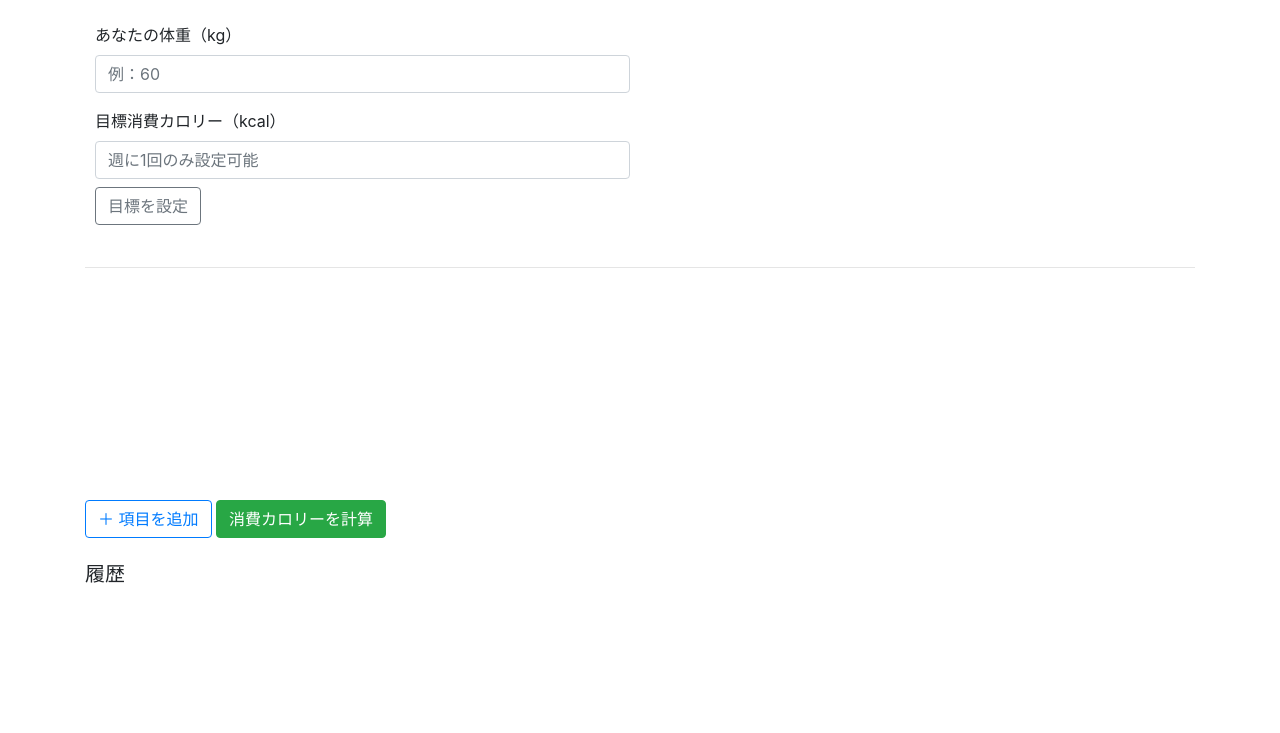
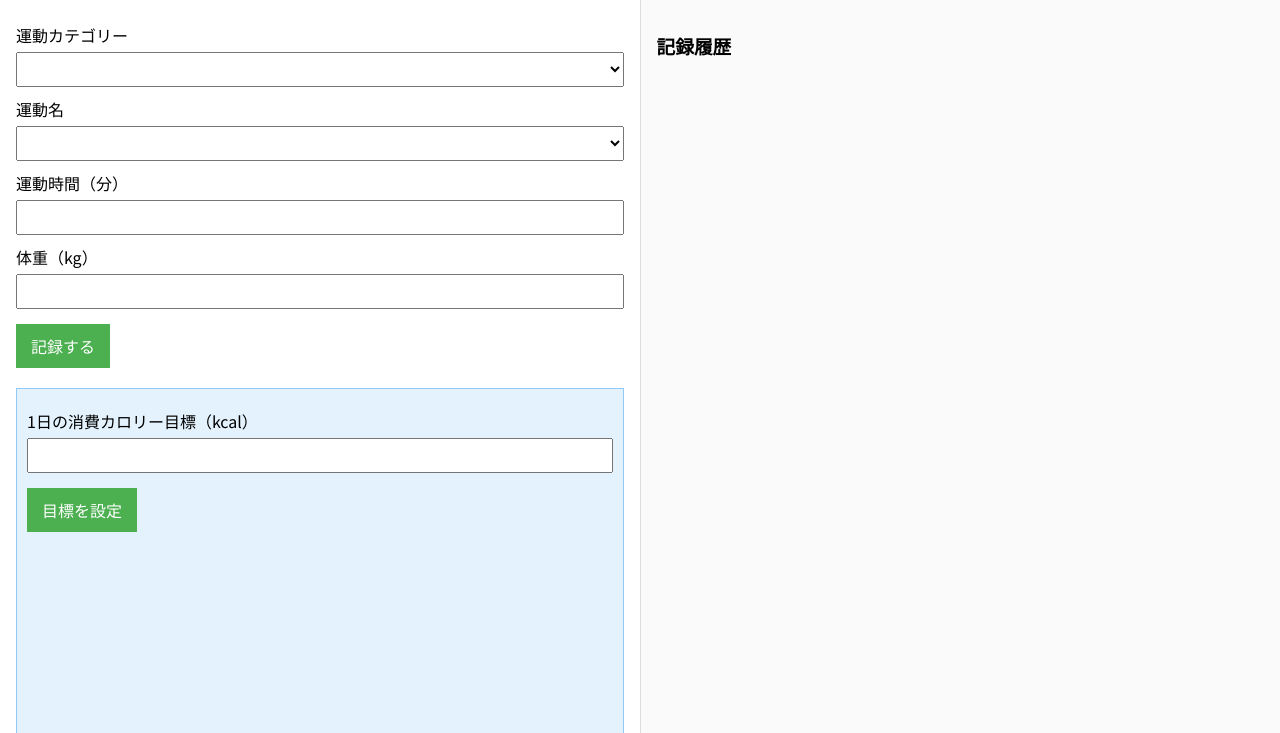
Before and after one commit to Criket34/BMIdata, a plain HTML site: page calorie.html in a window 1280 px wide. Shown: the part 67-800 px from the top of the page. Drawn offline with nearby package versions, Linux system fonts and the light colour scheme.

Commit message:
Add files via upload

```diff
--- a/calorie.html
+++ b/calorie.html
@@ -4,89 +4,130 @@
   <meta charset="UTF-8" />
   <meta name="viewport" content="width=device-width, initial-scale=1.0"/>
   <title>消費カロリー記録</title>
-  <link rel="stylesheet" href="https://stackpath.bootstrapcdn.com/bootstrap/4.5.2/css/bootstrap.min.css"/>
-  <script src="https://cdn.jsdelivr.net/npm/chart.js"></script>
-  <script src="https://www.gstatic.com/firebasejs/9.22.0/firebase-app-compat.js"></script>
-  <script src="https://www.gstatic.com/firebasejs/9.22.0/firebase-auth-compat.js"></script>
-  <script src="https://www.gstatic.com/firebasejs/9.22.0/firebase-firestore-compat.js"></script>
+  <link rel="stylesheet" href="https://fonts.googleapis.com/css2?family=Noto+Sans+JP&display=swap">
   <style>
-    .entry-group {
-      border: 1px solid #ccc;
+    body {
+      font-family: 'Noto Sans JP', sans-serif;
+      margin: 0;
+      padding: 0;
+      background-color: #f5f5f5;
+    }
+    header {
+      background-color: #3f51b5;
+      color: white;
+      padding: 1rem;
+      text-align: center;
+      font-size: 1.4rem;
+    }
+    .container {
+      display: flex;
+      height: calc(100vh - 64px); /* ヘッダー高さを除外 */
+    }
+    .input-section, .history-section {
+      flex: 1;
+      padding: 1rem;
+      overflow-y: auto;
+      box-sizing: border-box;
+    }
+    .input-section {
+      background-color: #ffffff;
+      border-right: 1px solid #ddd;
+    }
+    .history-section {
+      background-color: #fafafa;
+    }
+    label {
+      display: block;
+      margin: 10px 0 5px;
+    }
+    select, input[type="number"], input[type="text"] {
+      width: 100%;
+      padding: 8px;
+      box-sizing: border-box;
+    }
+    button {
+      margin-top: 15px;
+      padding: 10px 15px;
+      font-size: 1rem;
+      background-color: #4CAF50;
+      color: white;
+      border: none;
+      cursor: pointer;
+    }
+    button:hover {
+      background-color: #45a049;
+    }
+    .record-item {
       padding: 10px;
+      background-color: #fff;
+      border: 1px solid #ddd;
       margin-bottom: 10px;
-      border-radius: 5px;
-      background-color: #f9f9f9;
     }
-    .flex-container {
-      display: flex;
-      flex-wrap: wrap;
-      justify-content: space-between;
+    .record-item button {
+      background-color: #f44336;
+      margin-top: 8px;
     }
-    .left-panel, .right-panel {
-      flex: 1;
-      min-width: 300px;
-      margin: 10px;
+    .record-item button:hover {
+      background-color: #d32f2f;
     }
-    .scroll-container {
-      max-height: 300px;
-      overflow-y: auto;
-      padding-right: 10px;
+    .undo-button {
+      background-color: #2196F3;
+      margin-left: 10px;
     }
-    #entries.scroll-container {
-      min-height: 200px;
+    .undo-button:hover {
+      background-color: #1976D2;
     }
-    #comparisonChart {
-      max-width: 100%;
-    }
-    .kcal-result {
-      font-weight: bold;
-      color: #007bff;
-      margin-top: 5px;
+    .goal-section {
+      margin-top: 20px;
+      padding: 10px;
+      background-color: #e3f2fd;
+      border: 1px solid #90caf9;
     }
   </style>
 </head>
 <body>
-  <nav class="navbar navbar-dark bg-dark">
-    <div class="container">
-      <a href="#" class="navbar-brand">消費カロリー記録</a>
-    </div>
-  </nav>
+  <header>消費カロリー記録</header>
 
-  <main class="container mt-4">
-    <div class="flex-container">
-      <div class="left-panel">
-        <div class="form-group">
-          <label for="user-weight">あなたの体重（kg）</label>
-          <input type="number" id="user-weight" class="form-control" placeholder="例：60" />
-        </div>
-        <div class="form-group">
-          <label for="calorie-goal">目標消費カロリー（kcal）</label>
-          <input type="number" id="calorie-goal" class="form-control" placeholder="週に1回のみ設定可能"/>
-          <button id="set-goal-btn" class="btn btn-outline-secondary mt-2">目標を設定</button>
-          <div id="goal-status" class="mt-2 text-muted"></div>
-        </div>
-      </div>
+  <div class="container">
+    <!-- 入力エリア -->
+    <div class="input-section">
+      <label for="category">運動カテゴリー</label>
+      <select id="category"></select>
 
-      <div class="right-panel">
-        <canvas id="comparisonChart" height="200" style="display:none;"></canvas>
+      <label for="exercise">運動名</label>
+      <select id="exercise"></select>
+
+      <label for="duration">運動時間（分）</label>
+      <input type="number" id="duration" min="1" />
+
+      <label for="weight">体重（kg）</label>
+      <input type="number" id="weight" min="1" />
+
+      <button id="recordButton">記録する</button>
+
+      <div class="goal-section">
+        <label for="goal">1日の消費カロリー目標（kcal）</label>
+        <input type="number" id="goal" min="1" />
+        <button id="setGoalButton">目標を設定</button>
+        <p id="goalInfo"></p>
+        <canvas id="goalChart" width="400" height="300"></canvas>
       </div>
     </div>
 
-    <hr/>
+    <!-- 履歴エリア -->
+    <div class="history-section">
+      <h3>記録履歴</h3>
+      <div id="recordsContainer"></div>
+    </div>
+  </div>
 
-    <div id="entries" class="scroll-container mb-3"></div>
-
-    <div class="mb-3">
-      <button id="add-entry-btn" class="btn btn-outline-primary">＋ 項目を追加</button>
-      <button id="calculate-btn" class="btn btn-success">消費カロリーを計算</button>
-    </div>
-
-    <div id="result" class="alert alert-info" style="display:none;"></div>
-
-    <h5 class="mt-4">履歴</h5>
-    <ul id="history-list" class="list-group scroll-container" style="max-height: 200px;"></ul>
-  </main>
-
-  <script src="calorie.js" defer></script>
+  <!-- Firebase SDK -->
+  <script src="https://www.gstatic.com/firebasejs/9.22.0/firebase-app-compat.js"></script>
+  <script src="https://www.gstatic.com/firebasejs/9.22.0/firebase-auth-compat.js"></script>
+  <script src="https://www.gstatic.com/firebasejs/9.22.0/firebase-database-compat.js"></script>
+  <!-- Chart.js（目標グラフ用） -->
+  <script src="https://cdn.jsdelivr.net/npm/chart.js"></script>
+  <!-- ローカルJS -->
+  <script src="calorie.js"></script>
 </body>
 </html>
```
